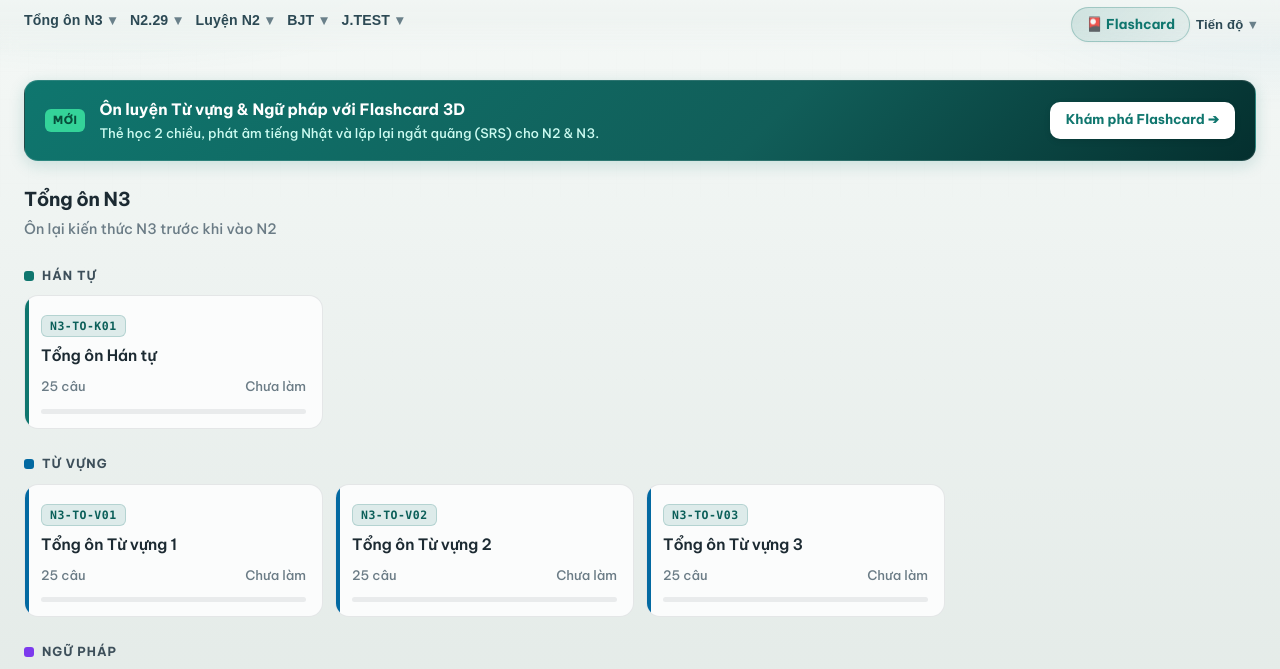
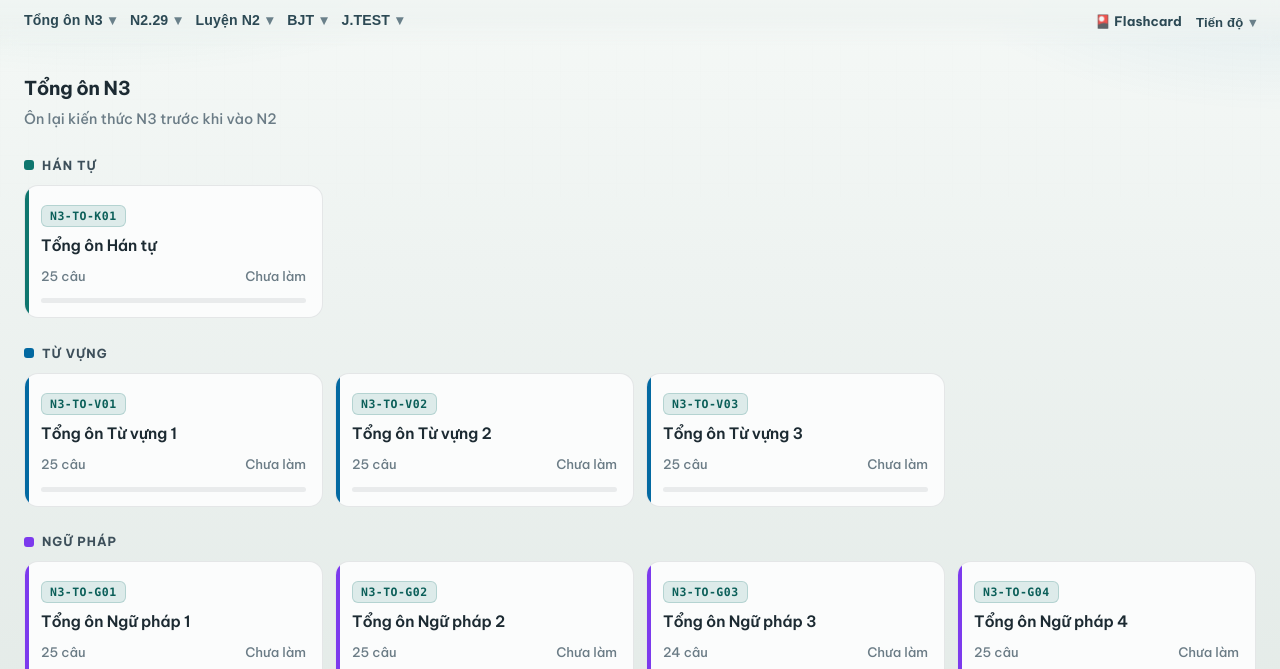
Before and after one commit to huynhconglinh/huynhconglinh.github.io, a plain HTML site: page index.html in a window 1280 px wide. Shown: the part 97-766 px from the top of the page. Drawn offline with Linux system fonts and the light colour scheme.

Commit message:
fix: dong bo giao dien header Flashcard, loai bo banner va cap nhat cache buster v2

```diff
--- a/css/styles.css
+++ b/css/styles.css
@@ -1159,109 +1159,29 @@ body::before {
 }
 
 /* ========================================================
-   FLASHCARD INTEGRATION STYLES
+   HEADER TOOL NAVIGATION (Flashcards, etc.)
    ======================================================== */
-.nav-link-flashcard {
+.nav-header-tool {
   display: inline-flex;
   align-items: center;
-  gap: 6px;
+  gap: 5px;
   text-decoration: none;
-  background: linear-gradient(135deg, rgba(15, 118, 110, 0.14), rgba(15, 118, 110, 0.05));
-  color: var(--accent);
+  font-size: 0.82rem;
   font-weight: 700;
-  font-size: 0.85rem;
-  border: 1px solid rgba(15, 118, 110, 0.28);
-  border-radius: 999px;
-  padding: 6px 14px;
-  transition: all 0.2s var(--ease);
-  box-shadow: 0 1px 3px rgba(0, 0, 0, 0.04);
+  color: #2c4954;
+  letter-spacing: 0.01em;
+  padding: 4px 8px;
+  border-radius: 6px;
+  border-bottom: 1px solid transparent;
+  transition: color 0.14s var(--ease), border-color 0.14s var(--ease), background 0.14s var(--ease);
 }
 
-.nav-link-flashcard:hover {
-  background: var(--accent);
-  color: #fff;
-  border-color: var(--accent);
-  transform: translateY(-1px);
-  box-shadow: 0 4px 12px rgba(15, 118, 110, 0.28);
+.nav-header-tool:hover {
+  color: var(--accent-deep);
+  border-bottom-color: rgba(15, 118, 110, 0.35);
+  background: rgba(15, 118, 110, 0.06);
 }
 
-.flashcard-callout-banner {
-  display: flex;
-  align-items: center;
-  justify-content: space-between;
-  gap: 16px;
-  background: linear-gradient(135deg, #0f766e 0%, #115e59 60%, #042f2e 100%);
-  color: #fff;
-  border-radius: var(--radius);
-  padding: 16px 20px;
-  margin-bottom: 24px;
-  box-shadow: 0 4px 16px rgba(15, 118, 110, 0.18);
-  border: 1px solid rgba(255, 255, 255, 0.12);
-  animation: rise 0.4s var(--ease) both;
+.nav-header-tool.active {
+  color: var(--accent);
 }
-
-.callout-content {
-  display: flex;
-  align-items: center;
-  gap: 14px;
-}
-
-.callout-badge {
-  background: #34d399;
-  color: #064e3b;
-  font-size: 0.7rem;
-  font-weight: 800;
-  padding: 3px 8px;
-  border-radius: 6px;
-  text-transform: uppercase;
-  letter-spacing: 0.05em;
-  flex-shrink: 0;
-}
-
-.callout-text strong {
-  display: block;
-  font-size: 0.98rem;
-  font-weight: 700;
-  color: #ffffff;
-}
-
-.callout-text p {
-  font-size: 0.82rem;
-  color: #ccfbf1;
-  margin-top: 2px;
-}
-
-.btn-callout {
-  display: inline-flex;
-  align-items: center;
-  gap: 6px;
-  text-decoration: none;
-  background: #ffffff;
-  color: #0f766e;
-  font-weight: 700;
-  font-size: 0.84rem;
-  padding: 8px 16px;
-  border-radius: 10px;
-  flex-shrink: 0;
-  box-shadow: 0 2px 6px rgba(0, 0, 0, 0.1);
-  transition: all 0.2s var(--ease);
-}
-
-.btn-callout:hover {
-  background: #f0fdfa;
-  transform: translateY(-1px);
-  box-shadow: 0 4px 10px rgba(0, 0, 0, 0.15);
-}
-
-@media (max-width: 640px) {
-  .flashcard-callout-banner {
-    flex-direction: column;
-    align-items: flex-start;
-    padding: 14px 16px;
-    gap: 12px;
-  }
-  .btn-callout {
-    width: 100%;
-    justify-content: center;
-  }
-}
--- a/index.html
+++ b/index.html
@@ -9,7 +9,7 @@
   <link rel="preconnect" href="https://fonts.googleapis.com">
   <link rel="preconnect" href="https://fonts.gstatic.com" crossorigin>
   <link href="https://fonts.googleapis.com/css2?family=Be+Vietnam+Pro:wght@500;600;700;800&family=Zen+Kaku+Gothic+New:wght@400;500;700&display=swap" rel="stylesheet">
-  <link rel="stylesheet" href="css/styles.css?v=20260822_01">
+  <link rel="stylesheet" href="css/styles.css?v=20261010_02">
 </head>
 <body>
   <div class="app">
@@ -21,7 +21,7 @@
       <nav class="top-nav" id="top-nav" aria-label="Điều hướng đề thi">
         <div class="top-nav-links" id="top-nav-links"></div>
         <div class="header-tools">
-          <a href="flashcards.html" class="nav-link-flashcard" title="Học từ vựng & ngữ pháp với Flashcard">🎴 Flashcard</a>
+          <a href="flashcards.html" class="nav-header-tool" title="Ôn tập từ vựng & ngữ pháp với Flashcard">🎴 Flashcard</a>
           <div class="nav-group nav-group-tools" id="progress-menu-group">
             <button type="button" class="nav-trigger">Tiến độ</button>
             <div class="nav-list nav-list-tools">
@@ -39,16 +39,6 @@
     </header>
 
     <section id="dashboard-view" class="view active">
-      <div class="flashcard-callout-banner">
-        <div class="callout-content">
-          <span class="callout-badge">MỚI</span>
-          <div class="callout-text">
-            <strong>Ôn luyện Từ vựng & Ngữ pháp với Flashcard 3D</strong>
-            <p>Thẻ học 2 chiều, phát âm tiếng Nhật và lặp lại ngắt quãng (SRS) cho N2 & N3.</p>
-          </div>
-        </div>
-        <a href="flashcards.html" class="btn-callout">Khám phá Flashcard ➔</a>
-      </div>
       <div id="dashboard-root">
         <div class="status-banner">Đang tải danh sách đề…</div>
       </div>
```
Also changed, not shown: flashcards.html (+4 -4 lines).
